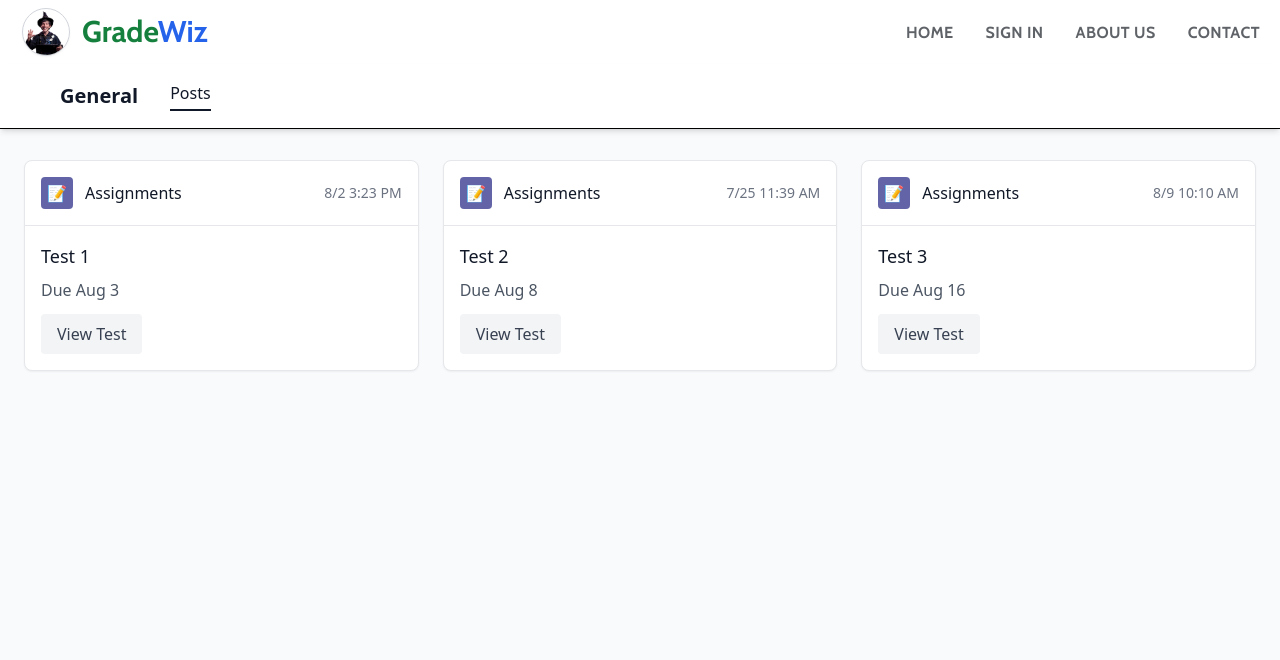
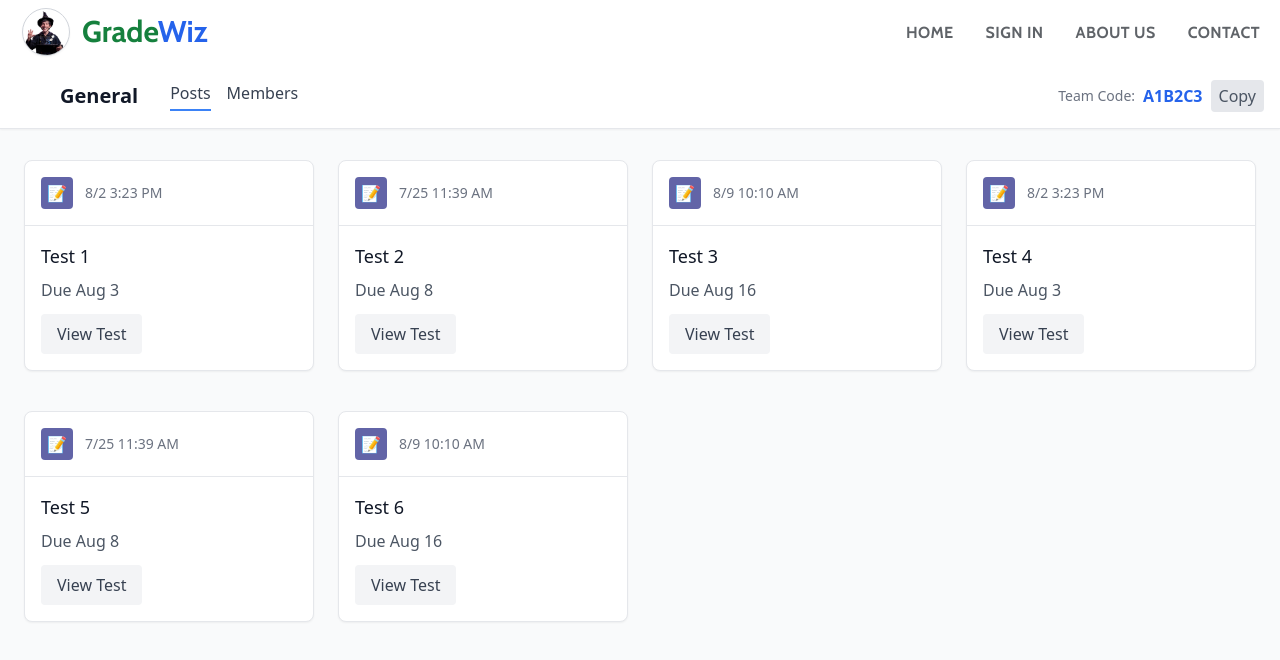
Before and after one commit to SAHILSHANGLOO35/GradeWiz, a React (Vite) app: page /team-detail-view/1 in a window 1280 px wide. Shown: the top 660 px of the page. Built offline with nearby package versions, Linux system fonts and the light colour scheme.

Commit message:
Added Members page and team code in teams navbar

```diff
--- a/src/components/Teams/Assignments/AssignmentCard.jsx
+++ b/src/components/Teams/Assignments/AssignmentCard.jsx
@@ -9,7 +9,6 @@ const AssignmentCard = ({ title, dueDate, timestamp }) => {
         </div>
         <div className="flex-grow">
           <div className="flex items-center justify-between">
-            <span className="text-gray-900 font-medium">Assignments</span>
             <span className="text-gray-500 text-sm">{timestamp}</span>
           </div>
         </div>
--- a/src/components/Teams/TeamDetailView.jsx
+++ b/src/components/Teams/TeamDetailView.jsx
@@ -1,19 +1,30 @@
 import React, { useState, useEffect } from 'react';
-import { useNavigate, useLocation } from 'react-router-dom';  // Import useLocation
-import AssignmentCard from './Assignments/AssignmentCard'; // Adjust path as per your folder structure
+import { useNavigate, useLocation } from 'react-router-dom';
+import AssignmentCard from './Assignments/AssignmentCard';
 
 const assignments = [
   { id: 1, title: 'Test 1', dueDate: 'Aug 3', timestamp: '8/2 3:23 PM' },
   { id: 2, title: 'Test 2', dueDate: 'Aug 8', timestamp: '7/25 11:39 AM' },
   { id: 3, title: 'Test 3', dueDate: 'Aug 16', timestamp: '8/9 10:10 AM' },
+  { id: 4, title: 'Test 4', dueDate: 'Aug 3', timestamp: '8/2 3:23 PM' },
+  { id: 5, title: 'Test 5', dueDate: 'Aug 8', timestamp: '7/25 11:39 AM' },
+  { id: 6, title: 'Test 6', dueDate: 'Aug 16', timestamp: '8/9 10:10 AM' }
 ];
 
-function TeamDetailView({ teamName, abbreviation, color }) {  // Destructure color as a prop
+const members = [
+  { name: 'Arkan Khan', rollNo: '22101A0049', branch: 'INFT' },
+  { name: 'Anuj Gill', rollNo: '22101A0057', branch: 'INFT' },
+  { name: 'Om Alve', rollNo: '22101A0073', branch: 'INFT' },
+  { name: 'Sahil Shangloo', rollNo: '22101A0027', branch: 'INFT' },
+];
+
+function TeamDetailView() {
   const [isAdmin, setIsAdmin] = useState(false);
+  const [activeTab, setActiveTab] = useState('posts');
+  const [copySuccess, setCopySuccess] = useState(''); // For displaying copy status
   const navigate = useNavigate();
-  const location = useLocation(); // Use useLocation to get the passed state
+  const location = useLocation();
 
-  // Extract state from location
   const { abbreviation: passedAbbreviation, color: passedColor, title } = location.state || {};
 
   useEffect(() => {
@@ -21,47 +32,116 @@ function TeamDetailView({ teamName, abbreviation, color }) {  // Destructure col
     setIsAdmin(adminStatus === 'true');
   }, []);
 
+  // Hardcoded team code for now, can replace this with your generation logic
+  const teamCode = 'A1B2C3';
+
+  // Function to handle copying the team code to clipboard
+  const copyToClipboard = () => {
+    navigator.clipboard.writeText(teamCode)
+      .then(() => {
+        setCopySuccess('Copied!');
+        setTimeout(() => setCopySuccess(''), 2000); // Clear after 2 seconds
+      })
+      .catch(() => setCopySuccess('Failed to copy!'));
+  };
+
   return (
-    <>
     <div className="bg-gray-50 min-h-screen">
       {/* Secondary Navbar */}
-        <div className="fixed top-16 w-full z-10 flex items-center p-4 bg-white border-b border-black shadow-md">
+      <div className="fixed top-16 w-full z-10 flex items-center p-4 bg-white border-b border-gray-200 shadow-sm">
         <div
           style={{ backgroundColor: passedColor }}
-            className={`w-8 h-8 rounded flex items-center justify-center text-white mr-3 hand`}
+          className="w-8 h-8 rounded flex items-center justify-center text-white mr-3"
         >
-            {passedAbbreviation}  {/* Use the passed abbreviation here */}
+          {passedAbbreviation}
         </div>
 
         <div className="flex-grow">
           <div className="flex items-center">
-              <h1 className="text-xl font-semibold text-gray-900">{title || 'General'}</h1> {/* Use the passed title here */}
+            <h1 className="text-xl font-semibold text-gray-900">{title || 'General'}</h1>
             <div className="ml-8 space-x-4">
-                <button className="text-gray-900 border-b-2 border-gray-900 pb-1">Posts</button>
+              <button
+                onClick={() => setActiveTab('posts')}
+                className={`text-gray-700 pb-1 ${activeTab === 'posts' ? 'border-b-2 border-blue-500 font-medium' : ''}`}
+              >
+                Posts
+              </button>
+              <button
+                onClick={() => setActiveTab('members')}
+                className={`text-gray-700 pb-1 ${activeTab === 'members' ? 'border-b-2 border-blue-500 font-medium' : ''}`}
+              >
+                Members
+              </button>
             </div>
           </div>
         </div>
 
-          {/* Generate Test button for Admins */}
+        {/* Display Team Code with Copy Button */}
+        <div className="ml-8 text-gray-500 flex items-center space-x-2">
+          <span className="text-sm font-medium">Team Code: </span>
+          <span className="text-blue-600 font-semibold">{teamCode}</span>
+          <button
+            onClick={copyToClipboard}
+            className="bg-gray-200 text-gray-600 px-2 py-1 rounded hover:bg-gray-300 transition-colors"
+          >
+            Copy
+          </button>
+          {copySuccess && (
+            <span className="text-sm text-green-500 ml-2">{copySuccess}</span>
+          )}
+        </div>
+
         {isAdmin && (
           <button
             onClick={() => navigate('/generateQuestions')}
-              className="bg-blue-500 text-white px-6 py-2 rounded hover:bg-blue-600 transition-colors flex items-center"
+            className="bg-blue-500 text-white px-4 py-2 rounded hover:bg-blue-600 transition-colors flex items-center ml-4"
           >
-              <span className="mr-2" aria-label="pencil">✏️</span>
+            <span className="mr-2">✏️</span>
             Generate Test
           </button>
         )}
       </div>
 
       {/* Content Area */}
-        <div className="pt-40 p-6 grid grid-cols-1 gap-6 md:grid-cols-2 lg:grid-cols-3">
+      <div className="pt-40 px-6">
+        {activeTab === 'posts' && (
+          <div className="grid grid-cols-1 gap-6 md:grid-cols-2 lg:grid-cols-4">
             {assignments.map(assignment => (
               <AssignmentCard key={assignment.id} {...assignment} />
             ))}
           </div>
+        )}
+
+        {activeTab === 'members' && (
+          <div className="bg-white rounded-lg shadow">
+            <table className="min-w-full divide-y divide-gray-200">
+              <thead className="bg-gray-50">
+                <tr>
+                  <th className="px-6 py-3 text-left text-xs font-medium text-gray-500 uppercase tracking-wider">Name</th>
+                  <th className="px-6 py-3 text-left text-xs font-medium text-gray-500 uppercase tracking-wider">Roll no.</th>
+                  <th className="px-6 py-3 text-left text-xs font-medium text-gray-500 uppercase tracking-wider">Branch</th>
+                  <th className="px-6 py-3 text-left text-xs font-medium text-gray-500 uppercase tracking-wider">Action</th>
+                </tr>
+              </thead>
+              <tbody className="bg-white divide-y divide-gray-200">
+                {members.map((member, index) => (
+                  <tr key={index}>
+                    <td className="px-6 py-4 whitespace-nowrap text-sm font-medium text-gray-900">{member.name}</td>
+                    <td className="px-6 py-4 whitespace-nowrap text-sm text-gray-500">{member.rollNo}</td>
+                    <td className="px-6 py-4 whitespace-nowrap text-sm text-gray-500">{member.branch}</td>
+                    <td className="px-6 py-4 whitespace-nowrap text-sm">
+                      <button className="text-white bg-red-500 hover:bg-red-600 px-3 py-1 rounded transition-colors">
+                        Remove
+                      </button>
+                    </td>
+                  </tr>
+                ))}
+              </tbody>
+            </table>
           </div>
-    </>
+        )}
+      </div>
+    </div>
   );
 }
 
```
Lines whose indentation alone changed are shown as unchanged.
